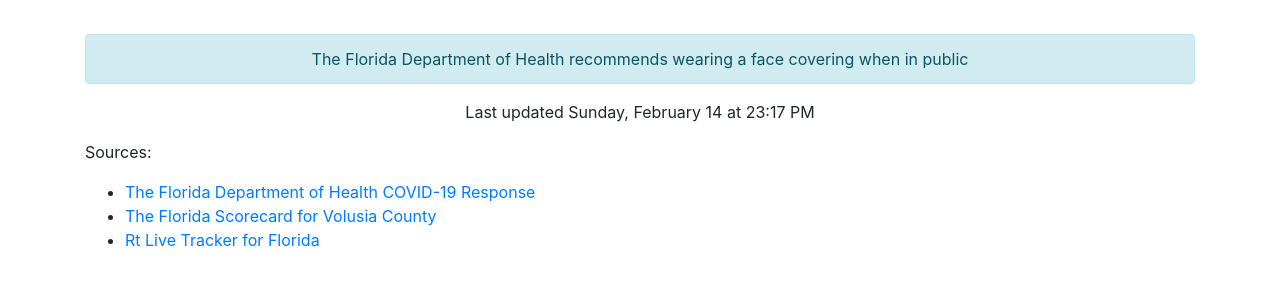
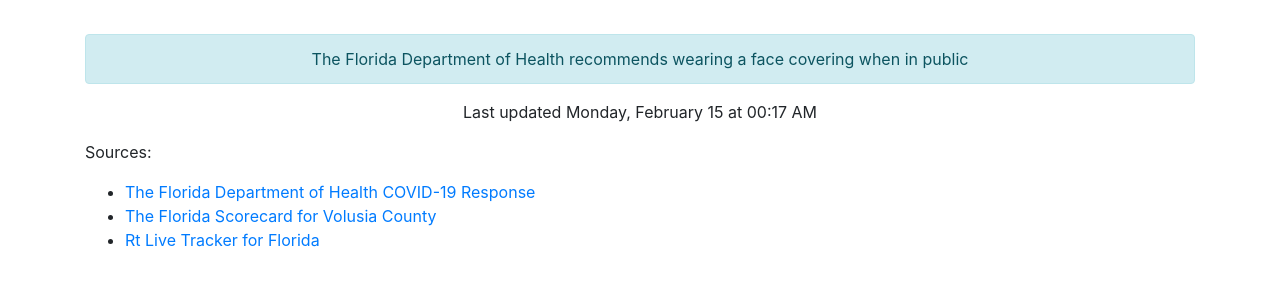
Before and after one commit to thinkjson/timeforchurch, a Jekyll site: the page built from index.md, in a window 1280 px wide. Shown: the part 544-830 px from the top of the page. Built offline with Jekyll 4.4.1, drawn with Linux system fonts in a browser that asks for light colours; our own code applies the rules of GitHub Pages for plain Markdown files.

Commit message:
Updating data

```diff
--- a/_includes/data.html
+++ b/_includes/data.html
@@ -10,4 +10,4 @@
     <div class="outcome text-success">YES</div>
     <div class="alert alert-info" role="alert">The Florida Department of Health recommends wearing a face covering when in public</div>
 
-    <p>Last updated Sunday, February 14 at 23:17 PM</p>
+    <p>Last updated Monday, February 15 at 00:17 AM</p>
```
